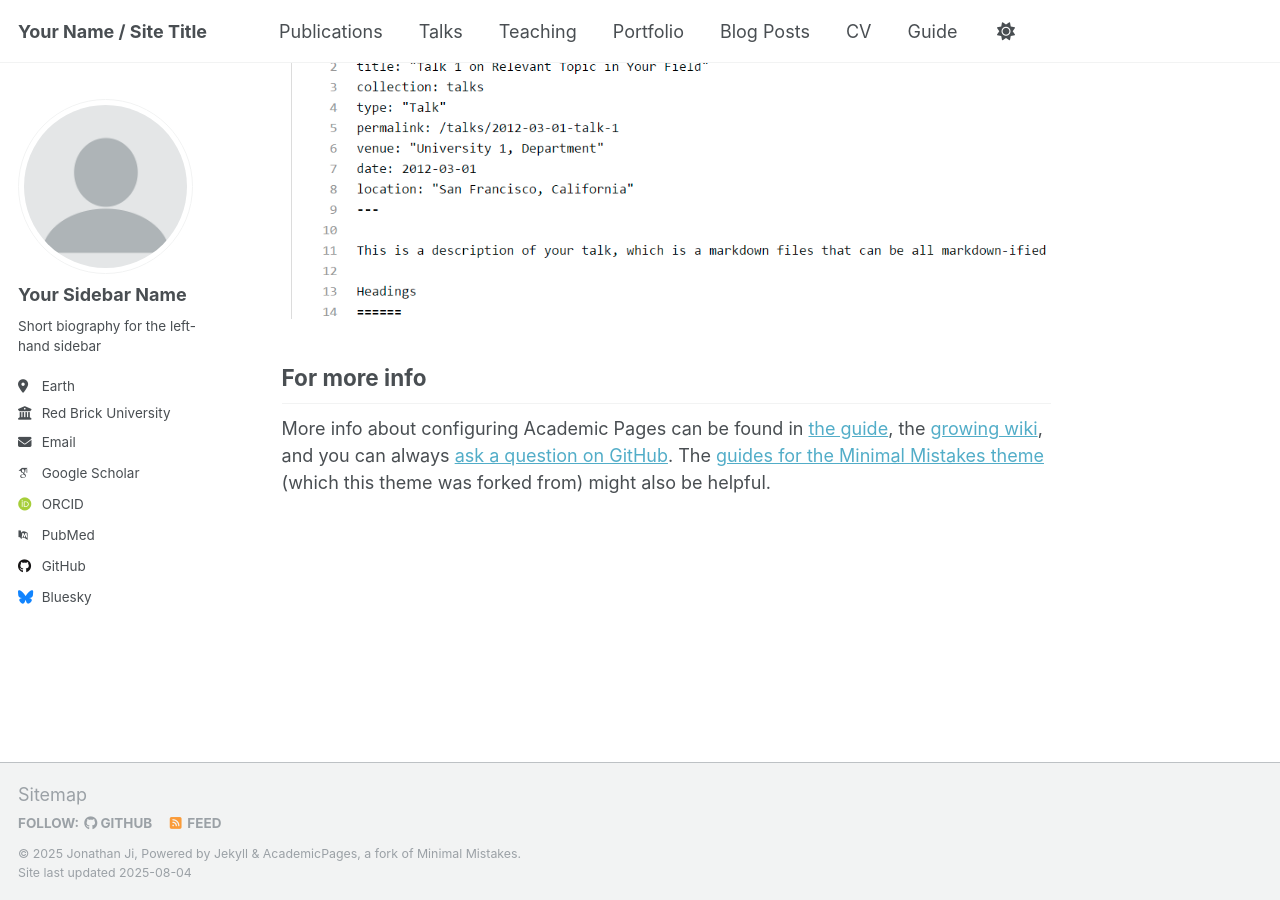
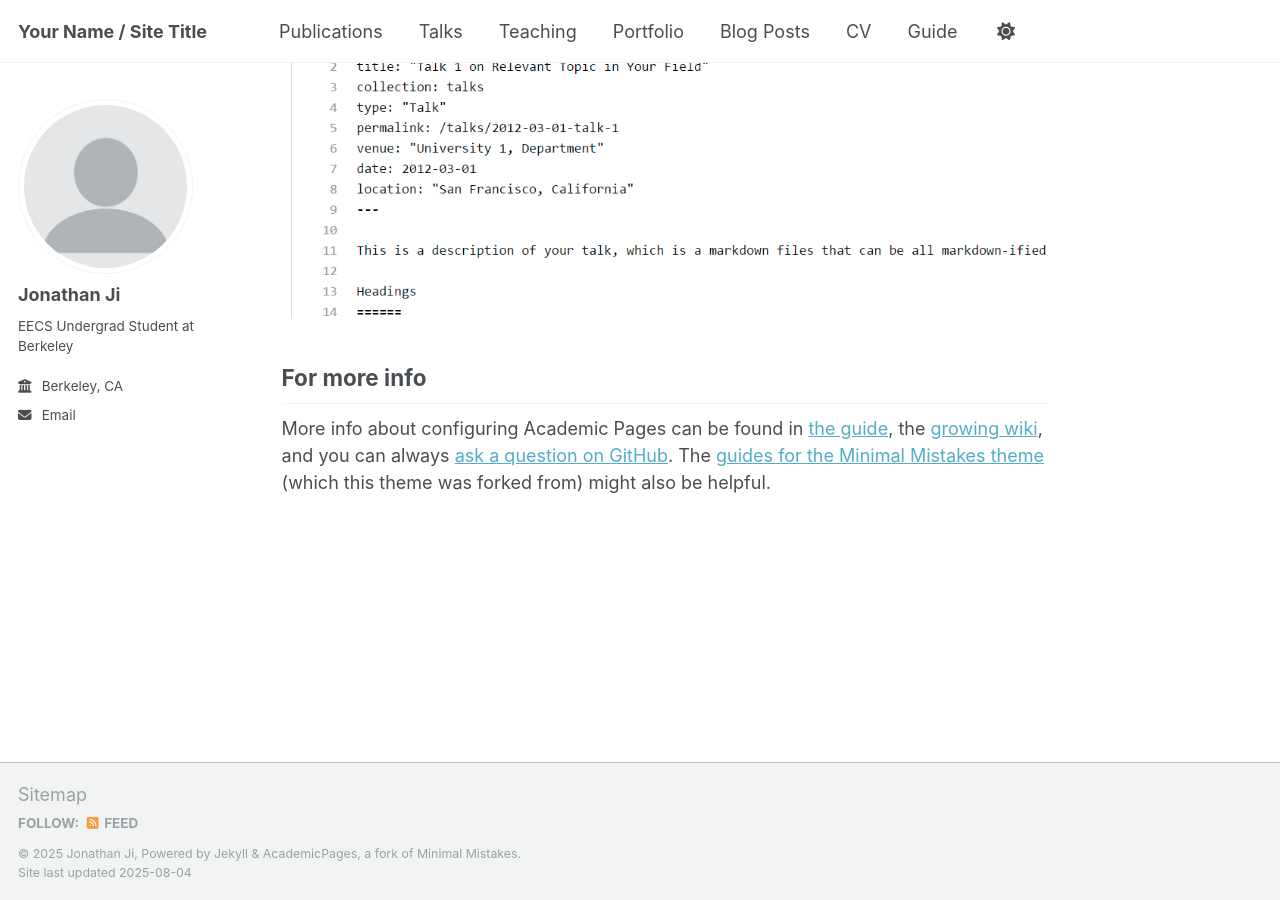
Before and after one commit to JonathanSHJ/jonathanshj.github.io, a Jekyll site: the page built from _pages/about.md, in a window 1280 px wide and 900 px high, scrolled down 2880 px. Built offline with Jekyll 4.4.1, drawn with Linux system fonts in a browser that asks for light colours; some web fonts are replaced; a script that is not in the unit is left out.

Commit message:
Update _config.yml

```diff
--- a/_config.yml
+++ b/_config.yml
@@ -23,23 +23,22 @@ repository               : "academicpages/jonathanshj.github.io"
 author:
   # Biographic information
   avatar           : "profile.png"
-  name             : "Your Sidebar Name"
+  name             : "Jonathan Ji"
   pronouns         : # example: "she/her"
-  bio              : "Short biography for the left-hand sidebar"
-  location         : "Earth"
-  employer         : "Red Brick University"
+  bio              : "EECS Undergrad Student at Berkeley"
+  employer         : "Berkeley, CA"
   uri              : # URL
   email            : "jonathanji@berkeley.edu"
 
   # Academic websites
   academia         : # URL
   arxiv            : # URL - Update with the correct link to your profile
-  googlescholar    : "https://scholar.google.com/citations?user=PS_CX0AAAAAJ"
+  googlescholar    :
   inspire-hep      : # URL
   impactstory      : # URL
-  orcid            : "http://orcid.org/yourorcidurl"
+  orcid            :
   semantic         : # URL
-  pubmed           : "https://www.ncbi.nlm.nih.gov/pubmed/?term=john+snow"
+  pubmed           :
   researchgate     : # URL
   scopus           : # URL
 
@@ -47,13 +46,13 @@ author:
   bitbucket        : # Username - Update with your username on the site
   codepen          : # Username
   dribbble         : # Username
-  github           : "academicpages"
+  github           :
   kaggle           : # Username
   stackoverflow    : # User number or user number and name (i.e., use "1" or "1/jeff-atwood")
 
   # Social media
   artstation       : # Username
-  bluesky          : "bsky.app" # Replace this with you Bluesky username
+  bluesky          :
   facebook         : # Username
   flickr           : # Username
   foursquare       : # Username
```
